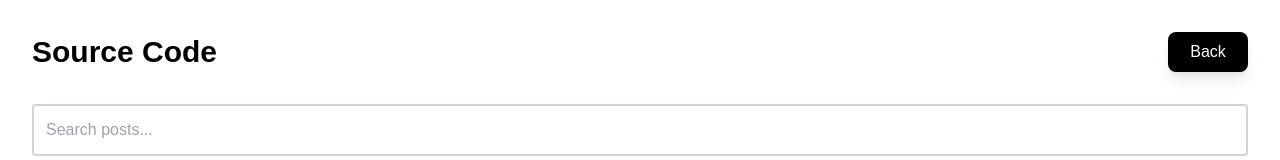
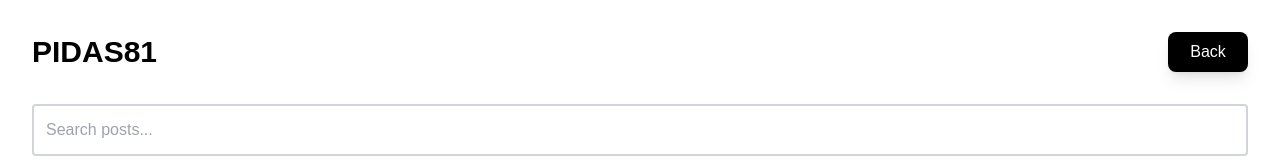
Before and after one commit to itsmejanz/artikel-gua, a Next.js app: page /blog in a window 1280 px wide. Shown: the top 160 px of the page. Built offline with nearby package versions, Linux system fonts and the light colour scheme; no server answers; the database is empty.

Commit message:
Update index.tsx

```diff
--- a/src/pages/blog/index.tsx
+++ b/src/pages/blog/index.tsx
@@ -70,7 +70,7 @@
   return (
     <div className="p-8">
       <div className="text-center flex justify-between items-center mb-8">
-        <h1 className="text-2xl lg:text-3xl font-bold ">Source Code</h1>
+        <h1 className="text-2xl lg:text-3xl font-bold ">PIDAS81</h1>
         <Link
           className="bg-black text-white w-20 h-10 text-center flex items-center justify-center rounded-lg hover:bg-gray-700 hover:scale-105 transition-transform duration-100 ease-in-out shadow-lg hover:shadow-2xl"
           href="/"
```
